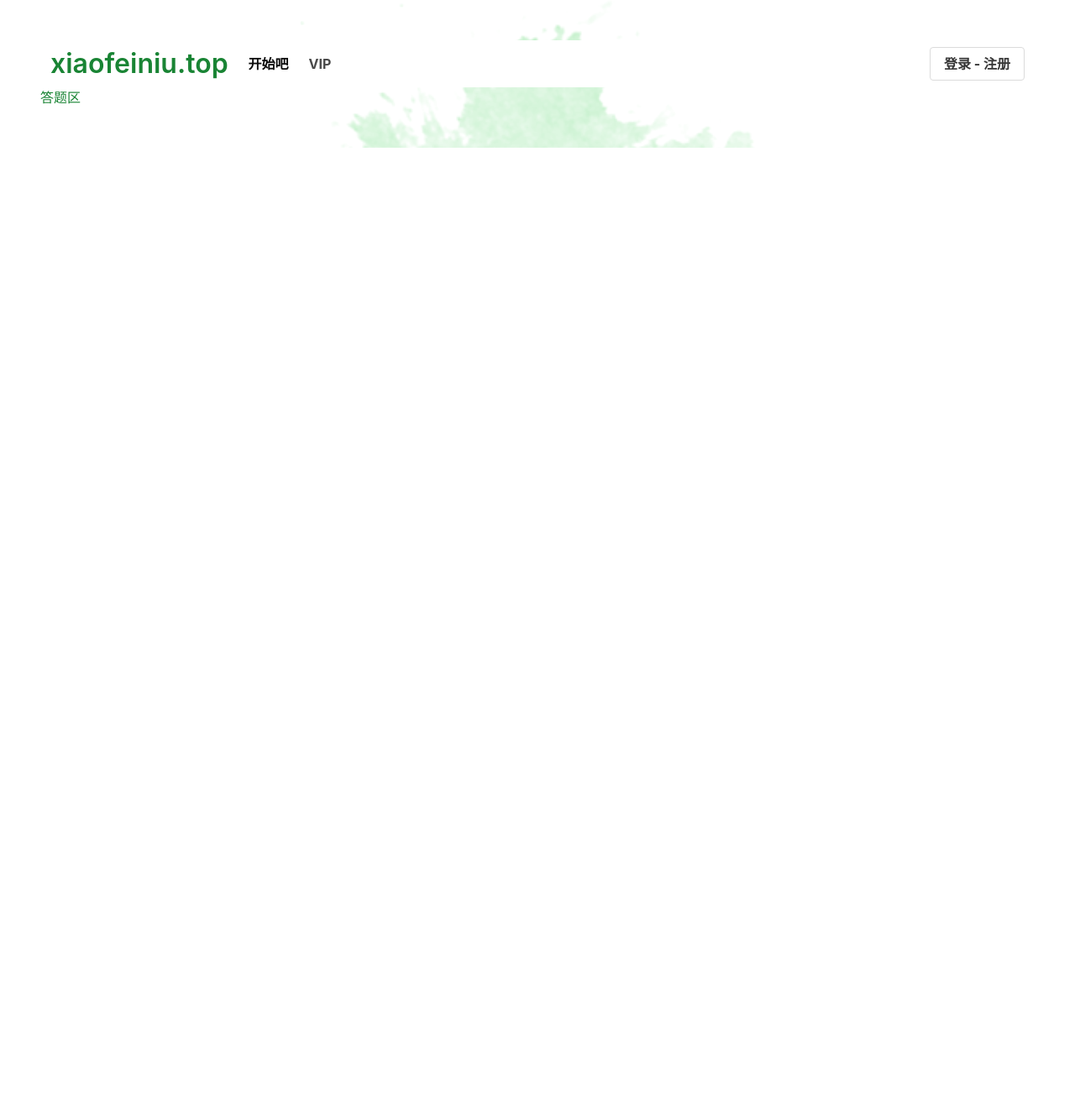
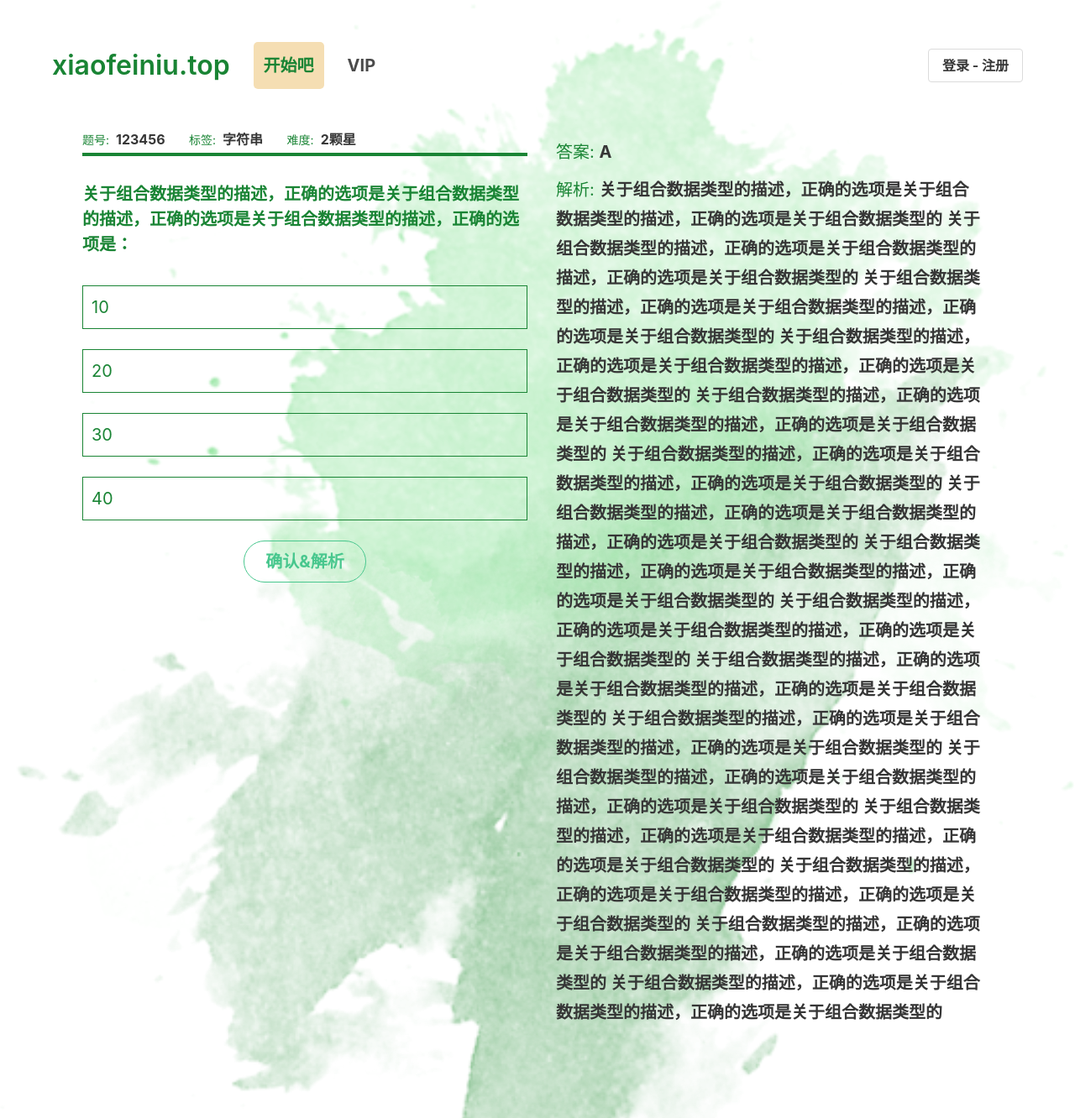
Before and after one commit to bigbugboy/jinbai, a Django app: page /exercise/ in a window 1280 px wide. Shown: the whole page at 84% size. Before the commit the page ends 176 px from the top, so only its background shows below. Run offline with Django 4.2, Linux system fonts and the light colour scheme.

Commit message:
update style

```diff
--- a/templates/base.html
+++ b/templates/base.html
@@ -12,12 +12,16 @@
       body {
         color: rgb(25, 132, 52) !important;
         background-image: url('{% static "img/bg.png" %}');
+        background-repeat:no-repeat;
+        background-size: cover;
+        padding: 50px;
+        /* height: 100vh; */
       }
     </style>
     {% block css %} {% endblock %}
   </head>
   <body>
-  <main class="p-6">
+  <main>
     {% block content %} {% endblock %}
   </main>
   {% block js %} {% endblock %}
--- a/templates/exercise.html
+++ b/templates/exercise.html
@@ -1,10 +1,87 @@
 {% extends 'base.html' %}
+
+
+{% block css %}
+<style>
+    #sc-info {
+        padding-bottom: 4px;
+        border-bottom: 4px solid rgb(25, 132, 52);
+    }
+    .title_block {
+        font-size: 20px;
+        font-weight: bolder;
+        padding: 10px;
+        padding-left: 0px;
+        margin-top: 20px;
+    }
+    .choice_block {
+        font-size: 20px;
+        padding: 10px;
+        border: 1px solid rgb(25, 132, 52);
+    }
+    .choice_block:hover {
+        background-color: wheat;
+    }
+    #confirmbtn {
+        font-size: 20px;
+        font-weight: bolder;
+    }
+    #confirmbtn:hover {
+        background-color:  rgb(25, 132, 52);
+    }
+    .answer, .description {
+        font-size: 20px;
+        line-height: 35px;
+        margin: 10px;
+    }
+</style>
+
+{% endblock %}
 
 
 {% block content %}
 {% include 'partials/header.html' %}
 
-<h2>答题区</h2>
+
+<div class="columns p-6">
+    <div class="column is-6">
+        <p id="sc-info">
+            <span class="mr-5"><small class="mr-2">题号:</small><strong>123456</strong></span>
+            <span class="mr-5"><small class="mr-2">标签:</small><strong>字符串</strong></span>
+            <span><small class="mr-2">难度:</small><strong>2颗星</strong></span>
+        </p>
+        <div class="block title_block">关于组合数据类型的描述，正确的选项是关于组合数据类型的描述，正确的选项是关于组合数据类型的描述，正确的选项是：</div>
+        <div class="block choice_block">10</div>
+        <div class="block choice_block">20</div>
+        <div class="block choice_block">30</div>
+        <div class="block choice_block">40</div>
+        <div class="buttons is-centered">
+            <button class="button is-rounded is-success is-outlined" id="confirmbtn">确认&解析</button>
+        </div>
+
+    </div>
+    <div class="column is-6">
+        <p class="answer">答案: <strong>A</strong></p>
+        <p class="description">解析: <strong>
+        关于组合数据类型的描述，正确的选项是关于组合数据类型的描述，正确的选项是关于组合数据类型的
+        关于组合数据类型的描述，正确的选项是关于组合数据类型的描述，正确的选项是关于组合数据类型的
+        关于组合数据类型的描述，正确的选项是关于组合数据类型的描述，正确的选项是关于组合数据类型的
+        关于组合数据类型的描述，正确的选项是关于组合数据类型的描述，正确的选项是关于组合数据类型的
+        关于组合数据类型的描述，正确的选项是关于组合数据类型的描述，正确的选项是关于组合数据类型的
+        关于组合数据类型的描述，正确的选项是关于组合数据类型的描述，正确的选项是关于组合数据类型的
+        关于组合数据类型的描述，正确的选项是关于组合数据类型的描述，正确的选项是关于组合数据类型的
+        关于组合数据类型的描述，正确的选项是关于组合数据类型的描述，正确的选项是关于组合数据类型的
+        关于组合数据类型的描述，正确的选项是关于组合数据类型的描述，正确的选项是关于组合数据类型的
+        关于组合数据类型的描述，正确的选项是关于组合数据类型的描述，正确的选项是关于组合数据类型的
+        关于组合数据类型的描述，正确的选项是关于组合数据类型的描述，正确的选项是关于组合数据类型的
+        关于组合数据类型的描述，正确的选项是关于组合数据类型的描述，正确的选项是关于组合数据类型的
+        关于组合数据类型的描述，正确的选项是关于组合数据类型的描述，正确的选项是关于组合数据类型的
+        关于组合数据类型的描述，正确的选项是关于组合数据类型的描述，正确的选项是关于组合数据类型的
+        关于组合数据类型的描述，正确的选项是关于组合数据类型的描述，正确的选项是关于组合数据类型的
+        关于组合数据类型的描述，正确的选项是关于组合数据类型的描述，正确的选项是关于组合数据类型的
+        </strong></p>
+    </div>
+</div>
 
 
 {%endblock%}
--- a/templates/index.html
+++ b/templates/index.html
@@ -19,13 +19,13 @@
 {% include 'partials/header.html' %}
 
 <main>
-    <section class="section" style="height: 100vh;">
+    <section class="section">
         <div class="columns mt-6">
           <div class="column is-one-third has-text-left">
             <h1 class="title my-6">让理论更结实</h1>
             <p class="my-3 is-size-5">优雅胜于丑陋，简单胜于复杂</p>
             <p class="my-3 is-size-5">面对不确定性，拒绝妄加猜测</p>
-            <p class="my-3 is-size-5">简单优于复杂,   复杂优于凌乱</p>
+            <p class="my-3 is-size-5">简单优于复杂，复杂优于凌乱</p>
             <p class="my-3 is-size-5">扁平优于嵌套，稀疏优于稠密</p>
             <p class="my-6 is-size-6">— Python之禅</p>
             <a href="" class="button is-primary is-outlined is-rounded has-text-centered">开始吧</a>
@@ -49,7 +49,7 @@
     </section>
 
     <!-- 会费价格 -->
-    <section id="vip" style="height: 100vh;">
+    <section id="vip">
         <div class="has-text-centered py-6">
             <h1 class="title">简单实惠</h1>
             <p>你喜欢的方式这里都有你喜欢的方式这里都有你喜欢的方式这里都有你喜欢的方式这里都有</p>
--- a/templates/partials/header.html
+++ b/templates/partials/header.html
@@ -1,10 +1,18 @@
 <style>
+    .navbar {
+        background-color: transparent !important;
+    }
+
     .title {
         color: rgb(25, 132, 52) !important;
     }
+
     .navbar-menu .is-active {
+        background-color: wheat !important;
+        color:  rgb(25, 132, 52) !important;
+        border-radius: 5px;
+
     }
-
 </style>
 
 
@@ -23,10 +31,11 @@
 
     <div id="navbar-menu" class="navbar-menu">
         <div class="navbar-start">
-            <a class="navbar-item {%if request.path_info == '/exercise/'%}is-active{%endif%}" href="{% url 'exercise' %}">
+            <a class="navbar-item mx-4 is-size-5 {%if request.path_info == '/exercise/'%}is-active{%endif%}"
+                href="{% url 'exercise' %}">
                 <strong>开始吧</strong>
             </a>
-            <a class="navbar-item" href="#vip"><strong>VIP</strong></a>
+            <a class="navbar-item is-size-5" href="#vip"><strong>VIP</strong></a>
         </div>
 
         <div class="navbar-end">
```
Also changed, not shown: templates/login.html (+13 -22 lines).
